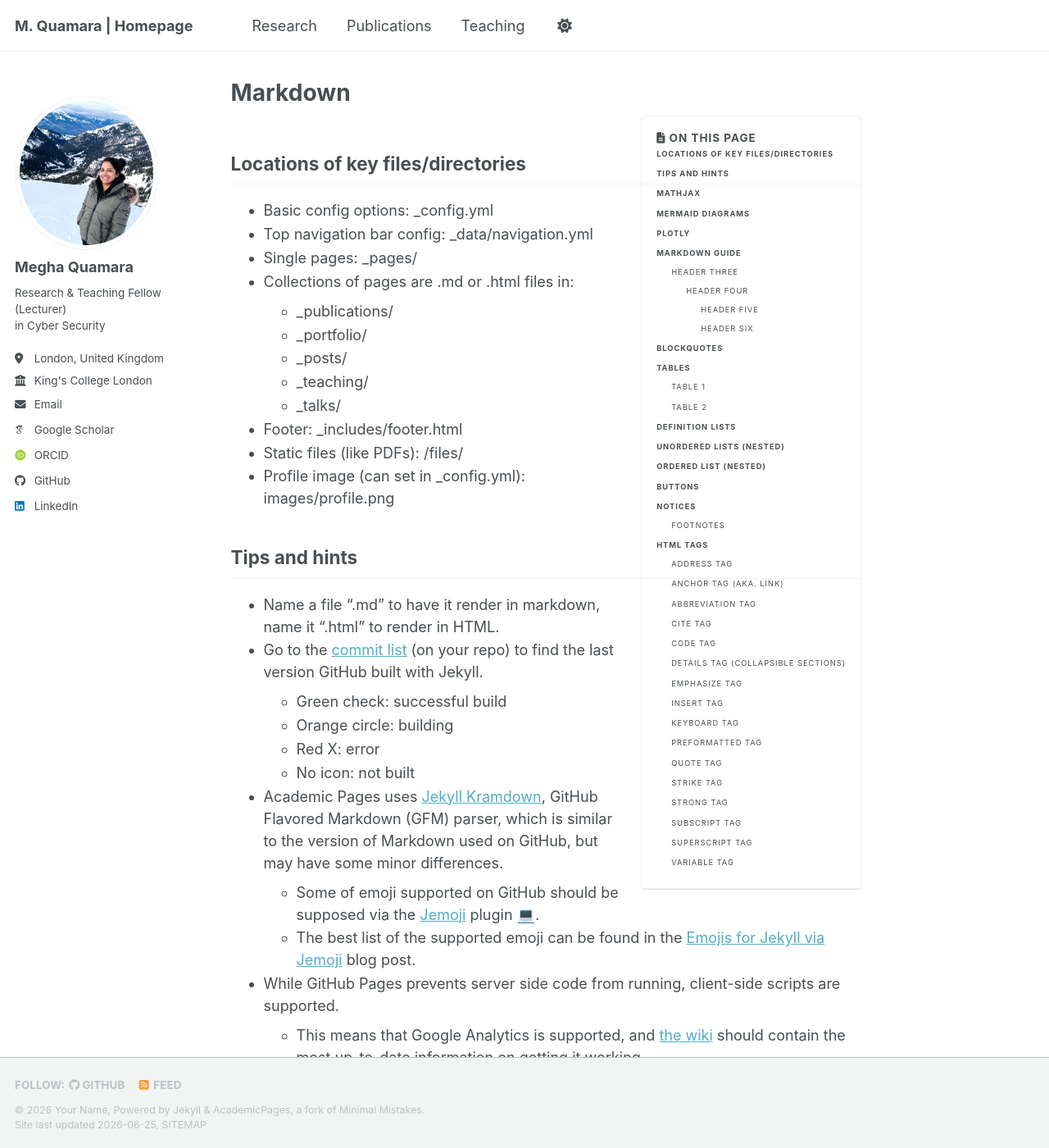
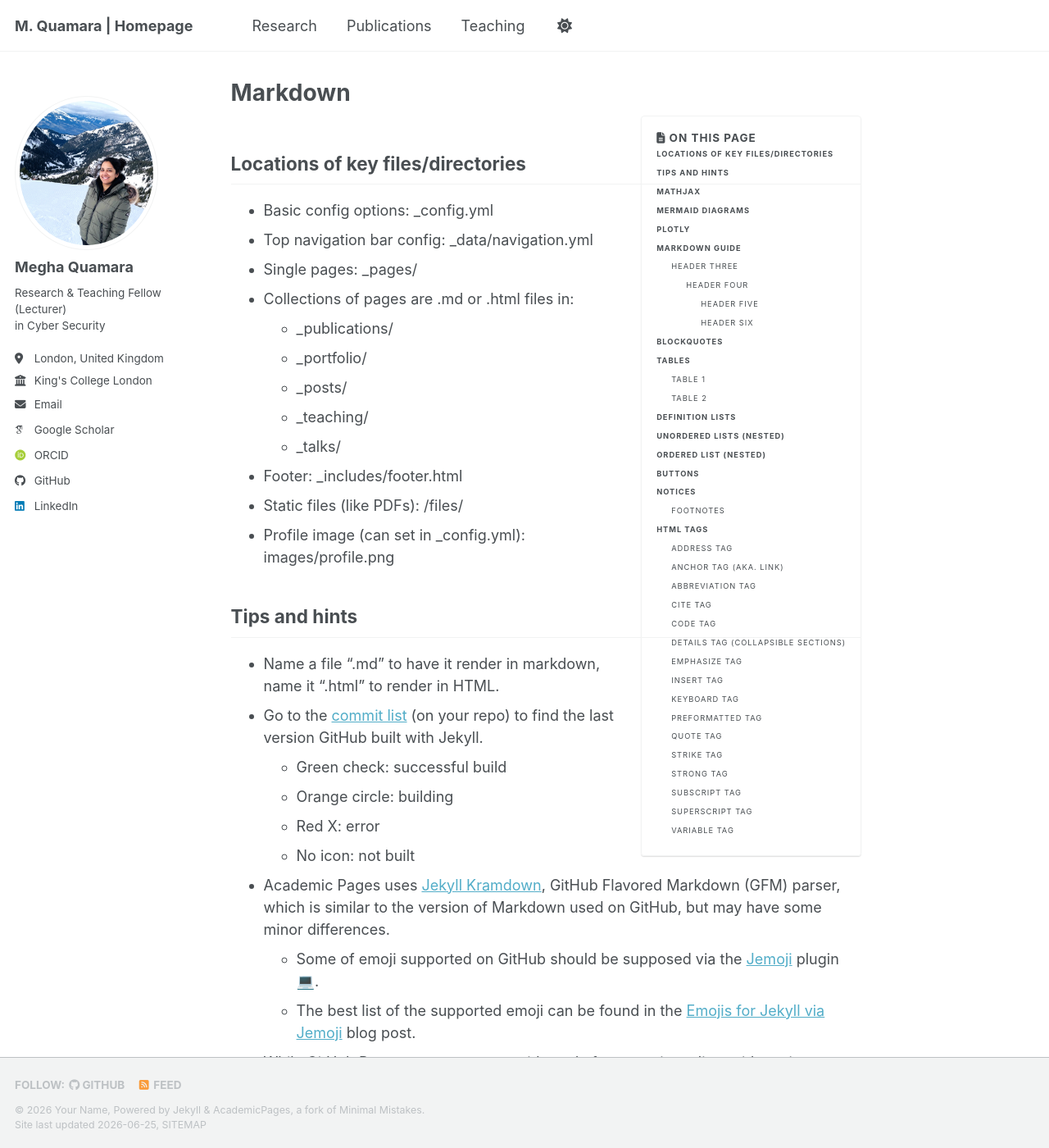
Before and after one commit to meghaquamara/personal-website, a Jekyll site: the page built from _pages/markdown.md, in a window 1280 px wide and 1400 px high. Shown: the whole window at 82% size. Built offline with Jekyll 4.4.1, drawn with Linux system fonts in a browser that asks for light colours; emoji names are drawn with the system emoji font; some web fonts are replaced; a script bundle is joined from its source files by our own code; library files that are not in the unit come from our copies.

Commit message:
Update main.scss

```diff
--- a/assets/css/main.scss
+++ b/assets/css/main.scss
@@ -75,8 +75,3 @@
 .teaching-info a {
     color: #4a4a4a !important;
 }
-
-.page__content ul li,
-.page__content ol li {
-    margin-bottom: 0.1em !important;
-}
```
